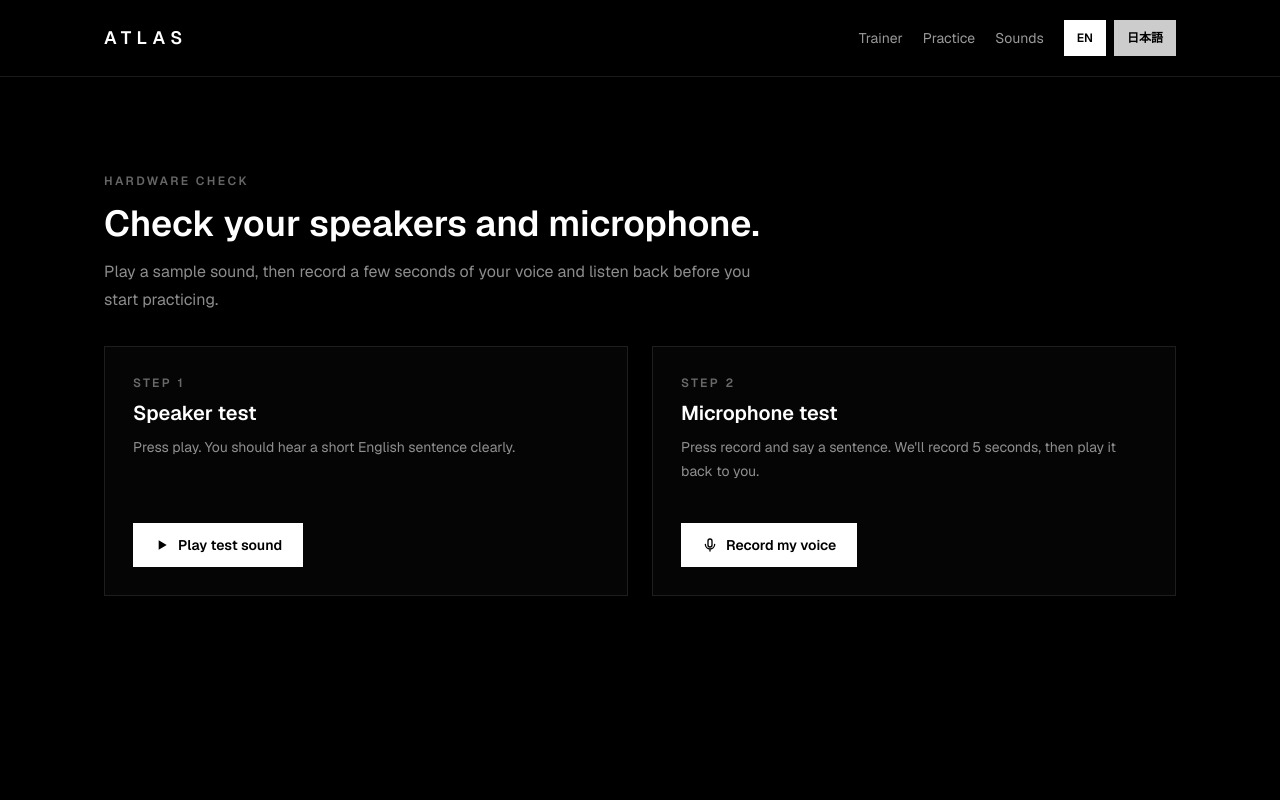
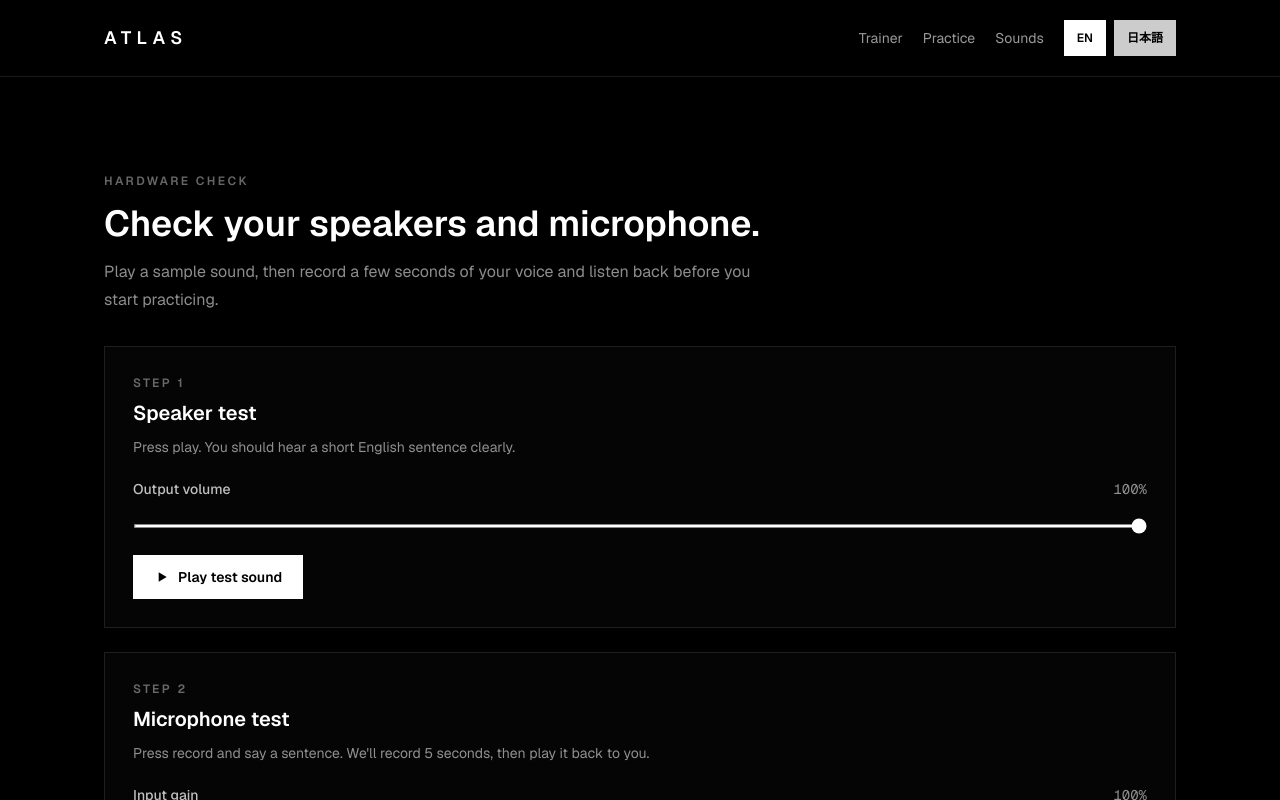
Before and after one commit to KulafuAcademy/ATLAS, a Next.js app: page /testhardware in a window 1280 px wide. Shown: the top 800 px of the page. Built offline with nearby package versions, Linux system fonts and the light colour scheme.

Commit message:
UI update for testhardware

```diff
--- a/components/hardware/HardwareTest.tsx
+++ b/components/hardware/HardwareTest.tsx
@@ -1,12 +1,17 @@
 "use client";
 
 import { useEffect, useRef, useState, useSyncExternalStore } from "react";
+import type { ReactNode } from "react";
 
 import { useLanguage } from "@/components/language/LanguageProvider";
 import { LevelMeter } from "@/components/pronunciation/LevelMeter";
+import { createAudioContext } from "@/components/training/feedbackSounds";
 
 /** How long the microphone test records before playing it back. */
 const testRecordingSeconds = 5;
+
+/** Mic input gain goes up to this multiple, so quiet microphones can be boosted. */
+const maxInputGain = 2;
 
 const speakerTestSrc = `/twisters/${encodeURIComponent("R vs L")}/arrive-alive.mp3`;
 
@@ -32,6 +37,8 @@ const primaryButtonClass =
 
 const secondaryButtonClass =
   "inline-flex h-11 shrink-0 items-center justify-center border border-white/20 px-5 text-sm font-semibold text-white/70 transition hover:border-white hover:text-white focus:outline-none focus-visible:border-white disabled:cursor-not-allowed disabled:opacity-40";
+
+const sliderClass = "h-1 w-full cursor-pointer accent-white";
 
 const selectClass =
   "h-11 w-full border border-white/20 bg-black px-3 text-sm text-white transition hover:border-white/45 focus:border-white focus:outline-none";
@@ -126,6 +133,8 @@ export function HardwareTest() {
   );
   const [inputId, setInputId] = useState("");
   const [outputId, setOutputId] = useState("");
+  const [outputVolume, setOutputVolume] = useState(1);
+  const [inputGain, setInputGain] = useState(1);
 
   // Fall back to the default device if the chosen one is unplugged.
   const activeInputId = devices.inputs.some((device) => device.deviceId === inputId)
@@ -145,20 +154,8 @@ export function HardwareTest() {
     await devices.refresh();
   }
 
-  return (
-    <div className="space-y-6">
-      {isDesktop ? (
-        <section className="space-y-5 border border-white/10 bg-white/[0.02] p-5 sm:p-7">
-          <div className="space-y-2">
-            <p className="text-xs font-semibold uppercase tracking-[0.2em] text-white/40">
-              {text({ en: "Devices", ja: "デバイス" })}
-            </p>
-            <h2 className="text-xl font-semibold text-white">
-              {text({ en: "Choose your hardware", ja: "使う機器を選ぶ" })}
-            </h2>
-          </div>
-
-          <div className="grid gap-5 md:grid-cols-2">
+  // Device pickers only show on a PC; each test card gets its own.
+  const outputPicker = isDesktop ? (
     <DevicePicker
       label={text({ en: "Speaker / headphones", ja: "スピーカー / ヘッドホン" })}
       value={activeOutputId}
@@ -175,6 +172,9 @@ export function HardwareTest() {
             })
       }
     />
+  ) : null;
+
+  const inputPicker = isDesktop ? (
     <DevicePicker
       label={text({ en: "Microphone", ja: "マイク" })}
       value={activeInputId}
@@ -182,10 +182,12 @@ export function HardwareTest() {
       devices={devices.inputs}
       fallbackName={text({ en: "Microphone", ja: "マイク" })}
     />
-          </div>
+  ) : null;
 
-          {!devices.hasLabels ? (
-            <div className="flex flex-col gap-3 border-t border-white/10 pt-5 sm:flex-row sm:items-center sm:justify-between">
+  return (
+    <div className="space-y-6">
+      {isDesktop && !devices.hasLabels ? (
+        <div className="flex flex-col gap-3 border border-white/10 bg-white/[0.02] p-5 sm:flex-row sm:items-center sm:justify-between">
           <p className="text-sm leading-6 text-white/55">
             {text({
               en: "Allow the microphone to see the names of your devices.",
@@ -197,17 +199,22 @@ export function HardwareTest() {
           </button>
         </div>
       ) : null}
-        </section>
-      ) : null}
 
-      <div className="grid gap-6 lg:grid-cols-2">
-        <SpeakerTest outputId={activeOutputId} />
+      <SpeakerTest
+        outputId={activeOutputId}
+        volume={outputVolume}
+        onVolumeChange={setOutputVolume}
+        devicePicker={outputPicker}
+      />
       <MicrophoneTest
         inputId={activeInputId}
         outputId={activeOutputId}
+        outputVolume={outputVolume}
+        inputGain={inputGain}
+        onInputGainChange={setInputGain}
         onPermissionGranted={devices.refresh}
+        devicePicker={inputPicker}
       />
-      </div>
     </div>
   );
 }
@@ -256,6 +263,37 @@ function DevicePicker({
   );
 }
 
+function LevelSlider({
+  label,
+  value,
+  max,
+  onChange,
+}: {
+  label: string;
+  value: number;
+  /** 1 = 100%. */
+  max: number;
+  onChange: (value: number) => void;
+}) {
+  return (
+    <label className="block space-y-3">
+      <span className="flex items-center justify-between text-sm">
+        <span className="font-medium text-white/75">{label}</span>
+        <span className="font-mono text-white/55">{Math.round(value * 100)}%</span>
+      </span>
+      <input
+        type="range"
+        min={0}
+        max={max}
+        step={0.05}
+        value={value}
+        onChange={(event) => onChange(Number(event.target.value))}
+        className={sliderClass}
+      />
+    </label>
+  );
+}
+
 async function routeToOutput(audio: SinkAudioElement, outputId: string) {
   if (!audio.setSinkId) return;
 
@@ -266,7 +304,17 @@ async function routeToOutput(audio: SinkAudioElement, outputId: string) {
   }
 }
 
-function SpeakerTest({ outputId }: { outputId: string }) {
+function SpeakerTest({
+  outputId,
+  volume,
+  onVolumeChange,
+  devicePicker,
+}: {
+  outputId: string;
+  volume: number;
+  onVolumeChange: (volume: number) => void;
+  devicePicker: ReactNode;
+}) {
   const { text } = useLanguage();
   const audioRef = useRef<SinkAudioElement | null>(null);
   const [playing, setPlaying] = useState(false);
@@ -275,6 +323,11 @@ function SpeakerTest({ outputId }: { outputId: string }) {
   useEffect(() => {
     return () => audioRef.current?.pause();
   }, []);
+
+  // Moving the slider changes a sound that is already playing.
+  useEffect(() => {
+    if (audioRef.current) audioRef.current.volume = volume;
+  }, [volume]);
 
   async function play() {
     if (playing) {
@@ -285,6 +338,7 @@ function SpeakerTest({ outputId }: { outputId: string }) {
 
     audioRef.current?.pause();
     const audio: SinkAudioElement = new Audio(speakerTestSrc);
+    audio.volume = volume;
     audioRef.current = audio;
     audio.onended = () => setPlaying(false);
     audio.onerror = () => {
@@ -321,6 +375,15 @@ function SpeakerTest({ outputId }: { outputId: string }) {
         </p>
       </div>
 
+      {devicePicker}
+
+      <LevelSlider
+        label={text({ en: "Output volume", ja: "出力音量" })}
+        value={volume}
+        max={1}
+        onChange={onVolumeChange}
+      />
+
       <div className="mt-auto flex flex-wrap items-center gap-4">
         <button type="button" onClick={play} className={primaryButtonClass}>
           <PlayStopIcon playing={playing} />
@@ -348,11 +411,19 @@ function SpeakerTest({ outputId }: { outputId: string }) {
 function MicrophoneTest({
   inputId,
   outputId,
+  outputVolume,
+  inputGain,
+  onInputGainChange,
   onPermissionGranted,
+  devicePicker,
 }: {
   inputId: string;
   outputId: string;
+  outputVolume: number;
+  inputGain: number;
+  onInputGainChange: (gain: number) => void;
   onPermissionGranted: () => void;
+  devicePicker: ReactNode;
 }) {
   const { text } = useLanguage();
   const [status, setStatus] = useState<MicStatus>("idle");
@@ -363,6 +434,8 @@ function MicrophoneTest({
   const recorderRef = useRef<MediaRecorder | null>(null);
   const streamRef = useRef<MediaStream | null>(null);
   const audioRef = useRef<SinkAudioElement | null>(null);
+  const audioContextRef = useRef<AudioContext | null>(null);
+  const gainNodeRef = useRef<GainNode | null>(null);
   const timersRef = useRef<{ tick?: number; stop?: number }>({});
   const urlRef = useRef<string | null>(null);
 
@@ -370,6 +443,12 @@ function MicrophoneTest({
     window.clearInterval(timersRef.current.tick);
     window.clearTimeout(timersRef.current.stop);
     timersRef.current = {};
+  }
+
+  function closeGainChain() {
+    gainNodeRef.current = null;
+    void audioContextRef.current?.close().catch(() => {});
+    audioContextRef.current = null;
   }
 
   function replaceRecordingUrl(next: string | null) {
@@ -388,14 +467,25 @@ function MicrophoneTest({
         recorder.stop();
       }
       stopTracks(streamRef.current);
+      closeGainChain();
       audioRef.current?.pause();
       if (urlRef.current) URL.revokeObjectURL(urlRef.current);
     };
   }, []);
 
+  // The gain can be changed while recording; playback follows the output volume.
+  useEffect(() => {
+    if (gainNodeRef.current) gainNodeRef.current.gain.value = inputGain;
+  }, [inputGain]);
+
+  useEffect(() => {
+    if (audioRef.current) audioRef.current.volume = outputVolume;
+  }, [outputVolume]);
+
   async function playBack(url: string) {
     audioRef.current?.pause();
     const audio: SinkAudioElement = new Audio(url);
+    audio.volume = outputVolume;
     audioRef.current = audio;
     audio.onended = () => setStatus("done");
     audio.onerror = () => setStatus("done");
@@ -439,13 +529,31 @@ function MicrophoneTest({
     // Device names become readable once the mic is allowed.
     onPermissionGranted();
 
+    // Route the mic through a gain node so the slider changes what is recorded.
+    let recordStream = micStream;
+    const audioContext = createAudioContext();
+
+    if (audioContext) {
+      const source = audioContext.createMediaStreamSource(micStream);
+      const gainNode = audioContext.createGain();
+      const destination = audioContext.createMediaStreamDestination();
+      gainNode.gain.value = inputGain;
+      source.connect(gainNode).connect(destination);
+      void audioContext.resume().catch(() => {});
+
+      audioContextRef.current = audioContext;
+      gainNodeRef.current = gainNode;
+      recordStream = destination.stream;
+    }
+
     const mimeType = pickMimeType();
     let recorder: MediaRecorder;
 
     try {
-      recorder = new MediaRecorder(micStream, mimeType ? { mimeType } : undefined);
+      recorder = new MediaRecorder(recordStream, mimeType ? { mimeType } : undefined);
     } catch {
       stopTracks(micStream);
+      closeGainChain();
       setError("failed");
       setStatus("idle");
       return;
@@ -458,6 +566,7 @@ function MicrophoneTest({
     recorder.onstop = () => {
       clearTimers();
       stopTracks(micStream);
+      closeGainChain();
       streamRef.current = null;
       setStream(null);
 
@@ -475,7 +584,8 @@ function MicrophoneTest({
 
     recorderRef.current = recorder;
     streamRef.current = micStream;
-    setStream(micStream);
+    // The meter shows the boosted level, matching what gets recorded.
+    setStream(recordStream);
     setSecondsLeft(testRecordingSeconds);
     recorder.start();
     setStatus("recording");
@@ -541,6 +651,15 @@ function MicrophoneTest({
           })}
         </p>
       </div>
+
+      {devicePicker}
+
+      <LevelSlider
+        label={text({ en: "Input gain", ja: "入力音量" })}
+        value={inputGain}
+        max={maxInputGain}
+        onChange={onInputGainChange}
+      />
 
       <div aria-live="polite" className="space-y-3">
         {status === "recording" && stream ? (
```
Lines whose indentation alone changed are shown as unchanged.
